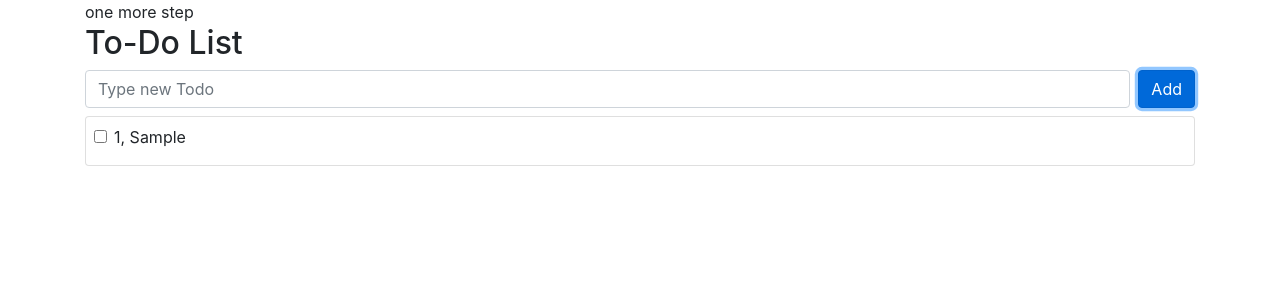
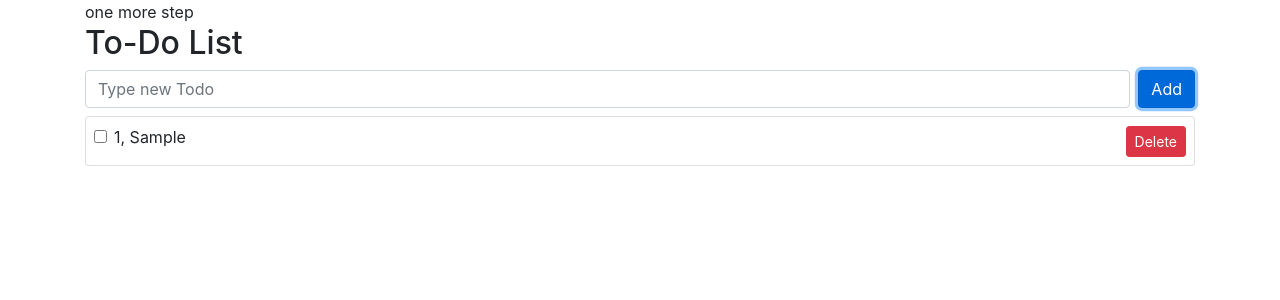
Before and after one commit to hyunsuk1111/vue3-project, a Vue app: page / in a window 1280 px wide. Both pictures are taken after typing "Sample" into the empty fields and a click on the button "Add". Shown: the top 300 px of the page. Built offline with nearby package versions, Linux system fonts and the light colour scheme.

Commit message:
FEAT : 삭제 버튼 및 클래스,스타일 바인딩 구현
삭제버튼 클릭시 해당 요소삭제
클래스와 스타일 바인딩

```diff
--- a/src/App.vue
+++ b/src/App.vue
@@ -13,12 +13,15 @@
       </div>
       <div v-show="hasError" style="color: red;">This field cannot be empty</div>
     </form>
+    <div v-if="todoList.length == 0">Empty todoList</div>
     <div class="card mt-2" v-for="(item, index) in todoList" :key="index">
-      <div class="card-body p-2">
-        <div class="form-check">
+      <div class="card-body p-2 d-flex align-items-center">
+        <div class="form-check flex-grow-1">
           <input class="form-check-input" type="checkbox" v-model="item.completed">
-          <label class="form-check-lable">{{ index + 1 }}, {{ item.subject }}</label>
+          <!-- <label class="form-check-lable" :style="item.completed ? todoStyle : {}">{{ index + 1 }}, {{ item.subject }}</label> -->
+          <label class="form-check-lable" :class="{ todo : item.completed }">{{ index + 1 }}, {{ item.subject }}</label>
         </div>
+        <div><button class="btn btn-danger btn-sm" @click="deleteTodo(index)">Delete</button></div>
       </div>
     </div>
   </div>
@@ -33,6 +36,11 @@ import { reactive } from 'vue';
         const todo = ref('');
         const todoList = reactive([]);
         const hasError = ref(false);
+        /* const todoStyle = {
+          textDecoration: 'line-through',
+          color: 'gray',
+
+        } */
 
         const onSubmit = () => {
           if(todo.value === '') {
@@ -49,18 +57,25 @@ import { reactive } from 'vue';
           todo.value = '';
         };
 
+        const deleteTodo = (index) => {
+          todoList.splice(index, 1);
+        };
+
       return {
         todo,
         todoList,
         hasError,
+        /* todoStyle, */
         onSubmit,
+        deleteTodo,
       }
     }
   }
 </script>
 
 <style>
-  .name {
-    color: skyblue;
+  .todo {
+    color: gray;
+    text-decoration: line-through;
   }
 </style>
```
